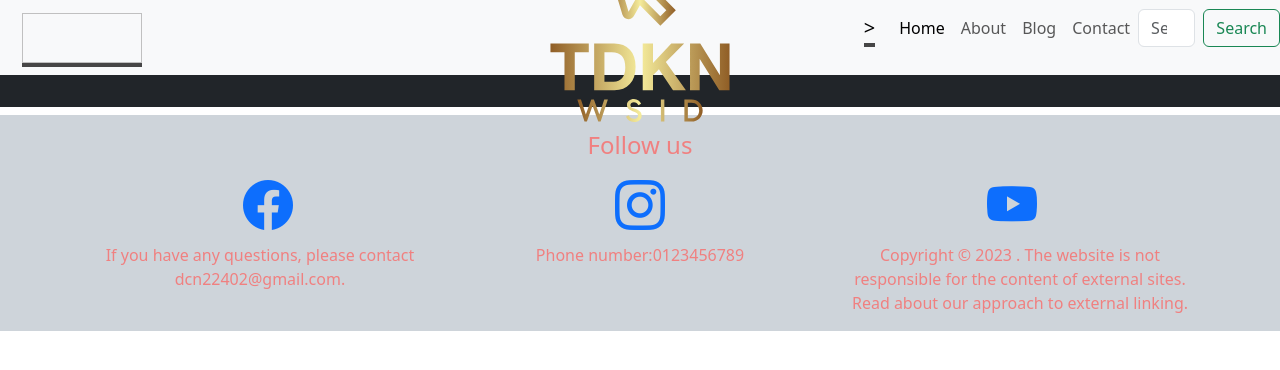
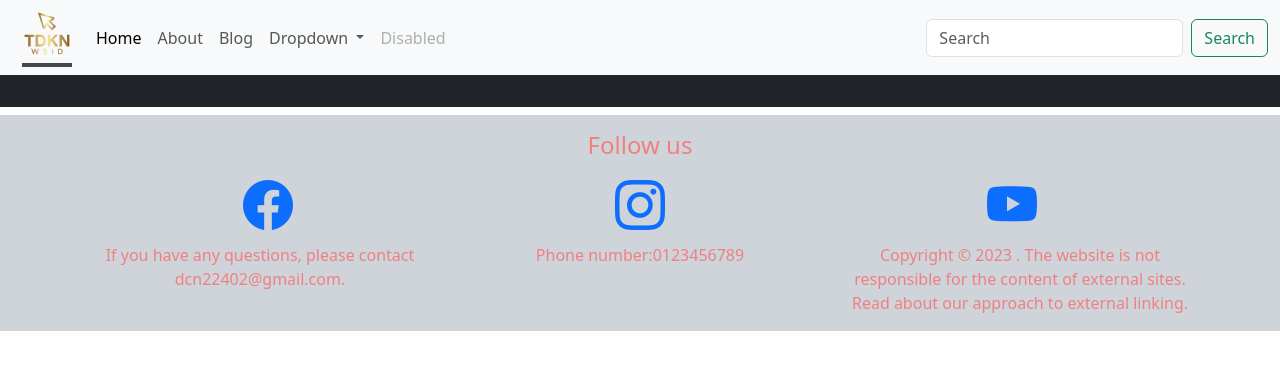
Before and after one commit to NyTL3000/wsid, a Django app: page /blog/ in a window 1280 px wide. Shown: the top 370 px of the page. Run offline with Django 4.2, Linux system fonts and the light colour scheme; data that the repository does not hold is empty.

Commit message:
Update navbar for website

```diff
--- a/python_web/templates/layout/header.html
+++ b/python_web/templates/layout/header.html
@@ -1,11 +1,10 @@
 {% load static %}
 <nav class="navbar navbar-expand-lg bg-body-tertiary">
   <div class="container-fluid">
-    <a class="navbar-brand " href="/"> <img class="card-img-top" class="looka-of0vry looka-1rkhyuy looka-k008qs">
+    <a class="navbar-brand" href="#">
       <div class="looka-1f8sh1y" data-cy="explore-page-item">
-        <div class="looka-14olr8h"><svg id="OfgX628vl" viewBox="0 0 200 187.60889642921177" height="187.60889642921177"
-            width="200"
-            style="width: 200px; height: 187.609px; position: absolute; top: 50%; left: 50%; transform: translate(-50%, -50%) scale(0.89548); z-index: 0; cursor: pointer; overflow: visible;">
+        <div class="looka-14olr8h"><svg id="OfgX628vl" viewBox="0 0 200 5"
+            style="width: 50px; height: 50px; position: relative; top: 50%; left: 50%; transform: translate(-50%, -50%) scale(0.89548); z-index: 0; cursor: pointer; overflow: visible;">
             <defs id="SvgjsDefs1073">
               <linearGradient id="SvgjsLinearGradient1080">
                 <stop id="SvgjsStop1081" stop-color="#905e26" offset="0"></stop>
@@ -48,10 +47,8 @@
             </g>
           </svg></div>
       </div>
-  </div>
-  ></a>
-  <button class="navbar-toggler" type="button" data-bs-toggle="collapse" data-bs-target="#navbarSupportedContent"
-    aria-controls="navbarSupportedContent" aria-expanded="false" aria-label="Toggle navigation">
+    </a>
+    <button class="navbar-toggler" type="button" data-bs-toggle="collapse" data-bs-target="#navbarSupportedContent" aria-controls="navbarSupportedContent" aria-expanded="false" aria-label="Toggle navigation">
       <span class="navbar-toggler-icon"></span>
     </button>
     <div class="collapse navbar-collapse" id="navbarSupportedContent">
@@ -65,12 +62,23 @@
         <li class="nav-item">
           <a class="nav-link" href="/blog">Blog</a>
         </li>
+        <li class="nav-item dropdown">
+          <a class="nav-link dropdown-toggle" href="#" role="button" data-bs-toggle="dropdown" aria-expanded="false">
+            Dropdown
+          </a>
+          <ul class="dropdown-menu">
+            <li><a class="dropdown-item" href="#">Action</a></li>
+            <li><a class="dropdown-item" href="#">Another action</a></li>
+            <li><hr class="dropdown-divider"></li>
+            <li><a class="dropdown-item" href="#">Something else here</a></li>
+          </ul>
+        </li>
         <li class="nav-item">
-        <a class="nav-link" onclick="scrollToBottom()" href="#">Contact</a>
+          <a class="nav-link disabled" aria-disabled="true">Disabled</a>
         </li>
       </ul>
       <form class="d-flex" role="search">
-      <input class="form-control me-2" type="search" placeholder="Search here" aria-label="Search">
+        <input class="form-control me-2" type="search" placeholder="Search" aria-label="Search">
         <button class="btn btn-outline-success" type="submit">Search</button>
       </form>
     </div>
```
Lines whose indentation alone changed are shown as unchanged.
